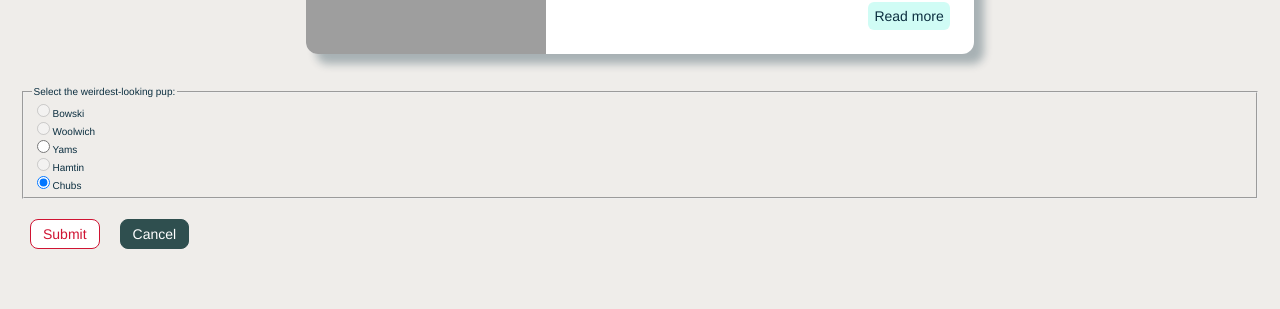
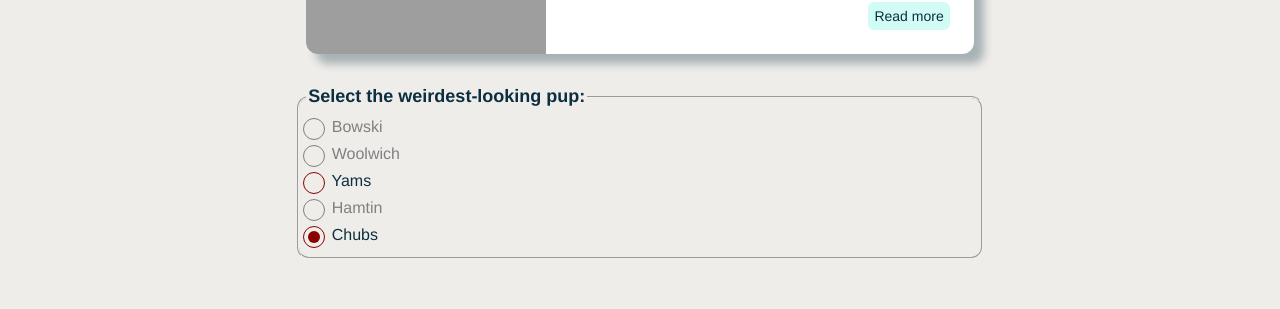
Before and after one commit to martin-heather/weba11y-components, a Vue app: page / in a window 1280 px wide. Shown: the part 1062-1371 px from the top of the page. Built offline with nearby package versions, Linux system fonts and the light colour scheme; grey boxes are pictures that could not be loaded.

Commit message:
Added RadioGroup styles

```diff
--- a/src/App.vue
+++ b/src/App.vue
@@ -143,8 +143,14 @@ h6 {
 	font-size: 1rem;
 }
 
-p {
+p,
+label {
 	font-size: 1.6rem;
 	line-height: 2.25rem;
 }
+
+legend {
+	font-size: 1.8rem;
+	font-weight: 600;
+}
 </style>
--- a/src/components/AccessibleCard/accessible-card.scss
+++ b/src/components/AccessibleCard/accessible-card.scss
@@ -1,6 +1,6 @@
 .card {
 	background-color: #ffffff;
-	border-radius:12px;
+	border-radius: 12px;
 	box-shadow: 10px 10px 8px #0c2f4050;
 	display: flex;
 	flex-direction: row-reverse;
--- a/src/components/AccessibleRadioGroup/AccessibleRadioGroup.vue
+++ b/src/components/AccessibleRadioGroup/AccessibleRadioGroup.vue
@@ -8,13 +8,23 @@
 		>
 			<input
 				:id="radio.choice"
+				:class="['radio-input', {
+					'radio-input--inactive': radio.inactive,
+				}]"
 				:checked="radio.checked"
 				:disabled="radio.inactive"
 				:form="form"
 				:name="radio.groupName"
 				type="radio"
 			>
-			<label :for="radio.choice">{{ radio.choice }}</label>
+			<label
+				:for="radio.choice"
+				:class="['radio-label', {
+					'radio-label--inactive': radio.inactive,
+				}]"
+			>
+				{{ radio.choice }}
+			</label>
 		</div>
 	</fieldset>
 </template>
--- a/src/components/AccessibleRadioGroup/accessible-radio-group.scss
+++ b/src/components/AccessibleRadioGroup/accessible-radio-group.scss
@@ -0,0 +1,93 @@
+fieldset {
+	border-radius: 12px;
+	margin: 0 auto 32px;
+	max-width: 120ch;
+}
+
+.radio-wrapper {
+	margin: 0.5rem 0;
+}
+
+.radio-input {
+	opacity: 0;
+
+	+ .radio-label {
+		cursor: pointer;
+		line-height: 22px;
+		position: relative;
+
+		&::before {
+			border: 1px solid darkred;
+			border-radius: 50%;
+			content: '';
+			height: 20px;
+			left: -24px;
+			position: absolute;
+			/* Fixed alignment in some browsers. */
+			top: 0;
+			width: 20px;
+		}
+
+		&::after {
+			border-radius: 50%;
+			content: '';
+			height: 12px;
+			left: -19px;
+			position: absolute;
+			top: 5px;
+			width: 12px;
+		}
+	}
+
+	&:checked {
+		+ label::after {
+			background: darkred;
+
+			/* The background is removed in Windows high-contrast mode, so we
+				need to set it explicitly here. `WindowText` is a system color
+				that should work with whatever high contrast mode the user
+				has set. */
+			@media screen and (-ms-high-contrast: active) {
+				& {
+				background: WindowText;
+				}
+			}
+		}
+	}
+
+	&:focus,
+	&:hover {
+		+ label::before {
+		box-shadow: 0 0px 0px 1px darkred, 0 0px 12px darkred;
+		/* Since box shadows don't show up in high contrast mode,
+			we're adding a transparent outline (which does show up).  */
+		outline: 2px dotted transparent;
+		}
+	}
+}
+
+.radio-input--inactive {
+	+ .radio-label--inactive {
+		color: grey;
+		cursor: not-allowed;
+
+		&::before {
+			border: 1px solid grey;
+		}
+	}
+
+	&:checked {
+		+ label::after {
+		background: grey;
+		}
+	}
+
+	&:focus,
+	&:hover {
+		+ label::before {
+		box-shadow: 0 0px 0px 1px grey, 0 0px 12px grey;
+		}
+	}
+}
+
+// ** Credit for high-contrast style information and comments: https://www.a11ywithlindsey.com/blog/create-custom-keyboard-accessible-radio-buttons
```
Also changed, not shown: 1 other file (tests, documents, lock files or other folders).
